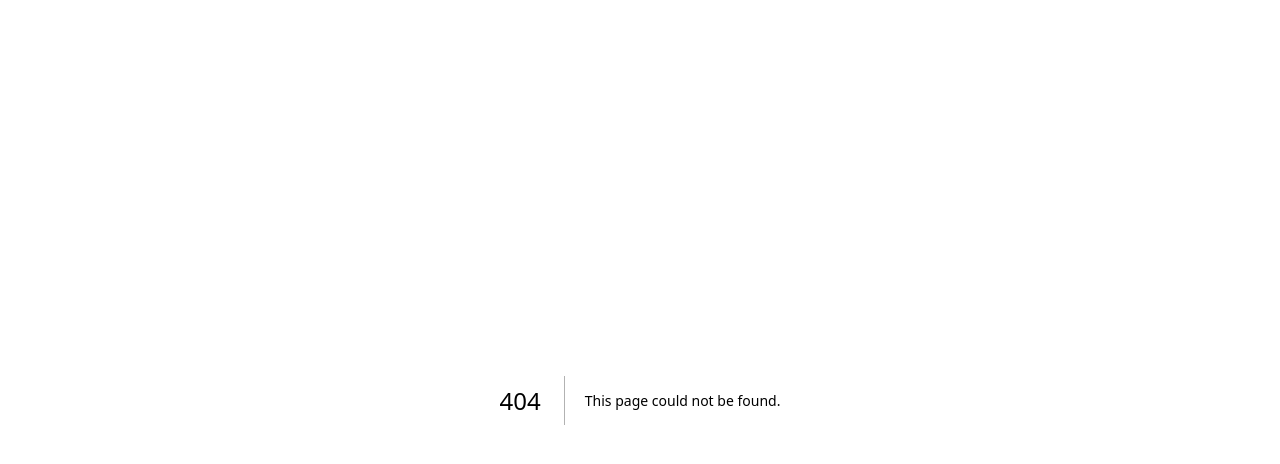
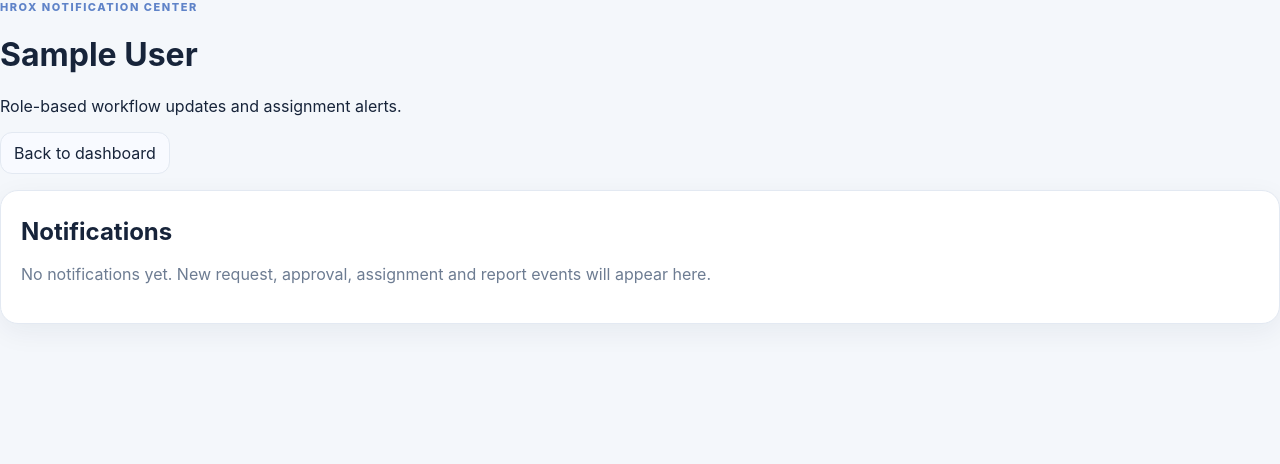
Before and after one commit to asamir2008/-hrox-pilot, a Next.js app in the folder platform/: page /notifications in a window 1280 px wide. Before the commit this address had no page. Shown: the top 464 px of the page. Built offline with nearby package versions, Linux system fonts and the light colour scheme; no server answers; sample sign-in values are in the browser's storage.

Commit message:
Add role-based notification center page

```diff
--- /dev/null
+++ b/platform/app/notifications/page.tsx
@@ -0,0 +1,24 @@
+'use client';
+
+import {useEffect,useState} from 'react';
+import {useRouter} from 'next/navigation';
+import type {DemoUser} from '@/lib/demo-users';
+import {loadNotifications} from '@/lib/notifications';
+
+export default function NotificationsPage(){
+  const router=useRouter();
+  const [user,setUser]=useState<DemoUser|null>(null);
+  const [items,setItems]=useState<any[]>([]);
+  useEffect(()=>{
+    const raw=localStorage.getItem('hrox-session');
+    if(!raw){router.replace('/');return}
+    const parsed=JSON.parse(raw) as DemoUser;
+    setUser(parsed);
+    loadNotifications(parsed.email).then(setItems).catch(console.error);
+  },[router]);
+  if(!user)return null;
+  return <main className="reportPage">
+    <header className="reportHeader"><div><div className="eyebrow">HROX notification center</div><h1>{user.name}</h1><p>Role-based workflow updates and assignment alerts.</p></div><div className="noPrint"><button className="demo" onClick={()=>router.push('/dashboard')}>Back to dashboard</button></div></header>
+    <section className="card section"><h2>Notifications</h2>{items.length===0?<p className="sub">No notifications yet. New request, approval, assignment and report events will appear here.</p>:<div className="assignmentGrid">{items.map((n,i)=><article className="assignment" key={n.id||i}><div className="sectionHead"><div><b>{n.title}</b><p className="sub">{n.message}</p></div><span className="statusChip">{n.type}</span></div><small>{new Date(n.created_at||n.createdAt).toLocaleString()}</small></article>)}</div>}</section>
+  </main>
+}
```
